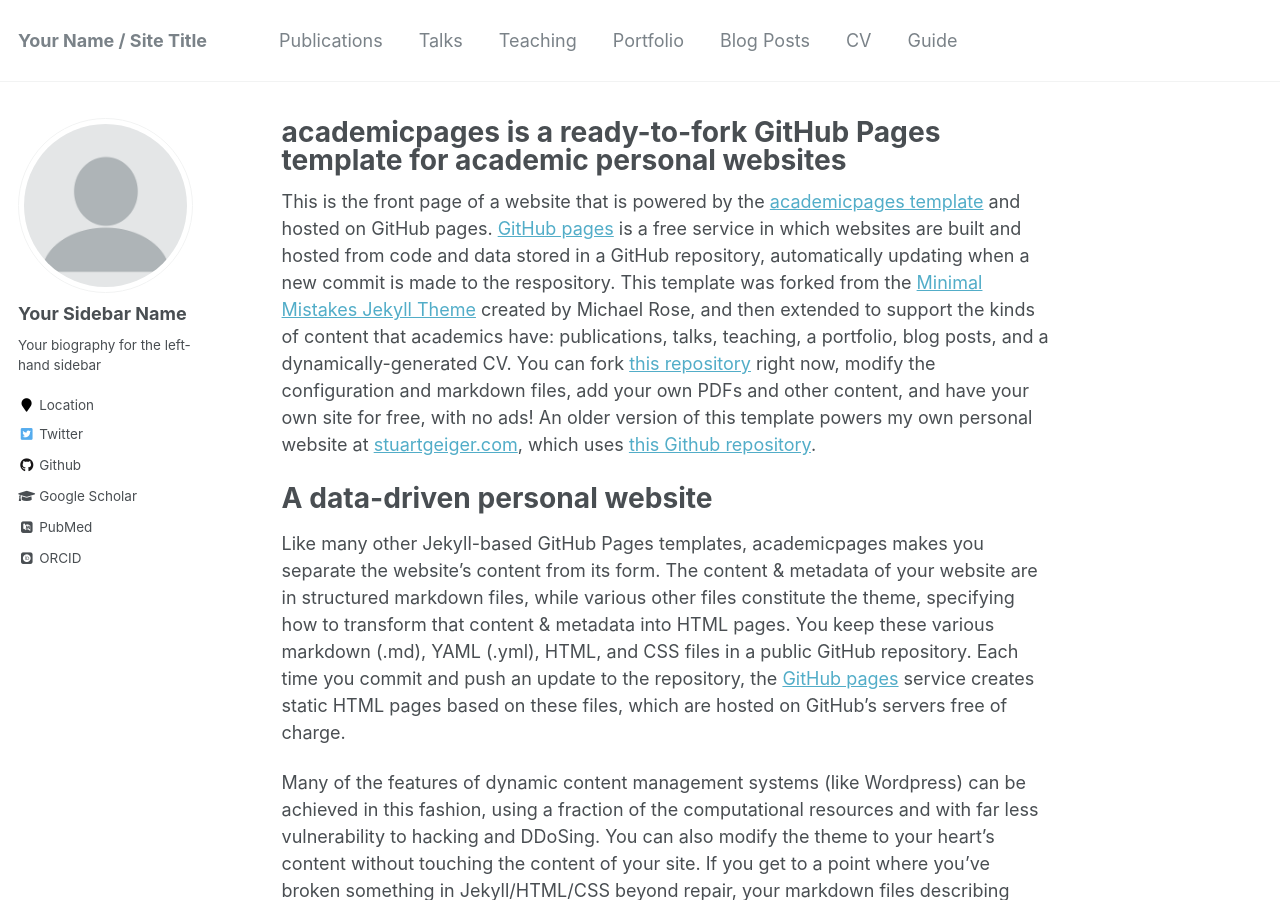
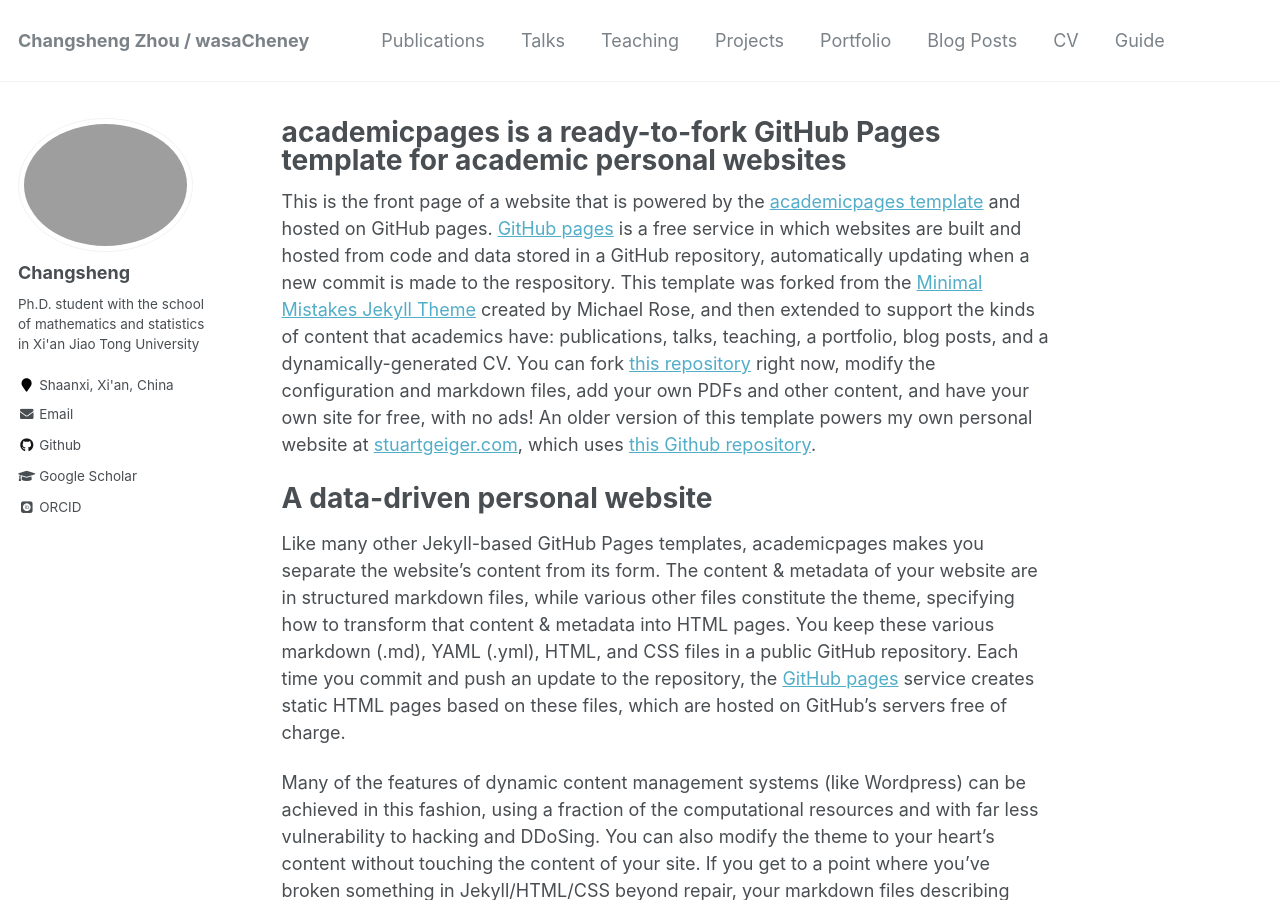
Before and after one commit to wasaCheney/wasaCheney.github.io, a Jekyll site: the page built from _pages/about.md, in a window 1280 px wide and 900 px high. Built offline with Jekyll 4.4.1, drawn with Linux system fonts in a browser that asks for light colours; some web fonts are replaced; some of the changed text lies outside the part shown.

Commit message:
Main page and sidebar modification

```diff
--- a/_config.yml
+++ b/_config.yml
@@ -7,13 +7,13 @@
 
 # Site Settings
 locale                   : "en-US"
-title                    : "Your Name / Site Title"
+title                    : "Changsheng Zhou / wasaCheney"
 title_separator          : "-"
-name                     : &name "Your Name"
+name                     : &name "Changsheng Zhou"
 description              : &description "personal description"
-url                      : https://academicpages.github.io # the base hostname & protocol for your site e.g. "https://mmistakes.github.io"
+url                      : "https://wasaCheney.github.io" # the base hostname & protocol for your site e.g. "https://mmistakes.github.io"
 baseurl                  : "" # the subpath of your site, e.g. "/blog"
-repository               : "academicpages/academicpages.github.io"
+repository               : "wasaCheney/wasaCheney.github.io"
 teaser                   :  # filename of teaser fallback teaser image placed in /images/, .e.g. "500x300.png"
 breadcrumbs              : false # true, false (default)
 words_per_minute         : 160
@@ -57,7 +57,7 @@ yandex_site_verification :
 
 # Social Sharing
 twitter:
-  username               : &twitter
+  username               : # &twitter
 facebook:
   username               :
   app_id                 :
@@ -80,14 +80,14 @@ analytics:
 
 # Site Author
 author:
-  name             : "Your Sidebar Name"
-  avatar           : "profile.png"
-  bio              : "Your biography for the left-hand sidebar"
-  location         : "Location"
+  name             : "Changsheng"
+  avatar           : "profile_cheney.jpg"
+  bio              : "Ph.D. student with the school of mathematics and statistics in Xi'an Jiao Tong University"
+  location         : "Shaanxi, Xi'an, China"
   employer         :
-  pubmed           : "https://www.ncbi.nlm.nih.gov/pubmed/?term=john+snow"
-  googlescholar    : "http://yourfullgooglescholarurl.com"
-  email            :
+  pubmed           : # "https://www.ncbi.nlm.nih.gov/pubmed/?term=john+snow"
+  googlescholar    : "https://scholar.google.com/citations?user=Uz7s7hsAAAAJ&hl=en"
+  email            : "zhouchangsheng3@stu.xjtu.edu.cn"
   researchgate     :  # example: "https://www.researchgate.net/profile/yourprofile"
   uri              :
   bitbucket        :
@@ -96,22 +96,24 @@ author:
   flickr           :
   facebook         :
   foursquare       :
-  github           : "academicpages"
+  github           : "wasaCheney"
   google_plus      :
   keybase          :
   instagram        :
   impactstory      : #"https://profiles.impactstory.org/u/xxxx-xxxx-xxxx-xxxx"
   lastfm           :
   linkedin         :
-  orcid            : "http://orcid.org/yourorcidurl"
+  orcid            : "http://orcid.org/0000-0003-1510-3881"
   pinterest        :
   soundcloud       :
   stackoverflow    : # http://stackoverflow.com/users/123456/username
   steam            :
   tumblr           :
-  twitter          : "replacethistwitterhandle"
+  twitter          : #"replacethistwitterhandle"
   vine             :
   weibo            :
+  # add by Cheney
+  bilibili         : "https://space.bilibili.com/22239848"
   xing             :
   youtube          :
   wikipedia        :
@@ -178,6 +180,9 @@ collections:
   teaching:
     output: true
     permalink: /:collection/:path/
+  projects:
+    output: true
+    permalink: /:collection/:path/
   publications:
     output: true
     permalink: /:collection/:path/
@@ -213,6 +218,16 @@ defaults:
   - scope:
       path: ""
       type: teaching
+    values:
+      layout: single
+      author_profile: true
+      share: true
+      comments: true
+  # add by Cheney
+  # _projects
+  - scope:
+      path: ""
+      type: projects
     values:
       layout: single
       author_profile: true
--- a/_data/navigation.yml
+++ b/_data/navigation.yml
@@ -8,6 +8,10 @@ main:
 
   - title: "Teaching"
     url: /teaching/
+
+  # add by Cheney
+  - title: "Projects"
+    url: /projects/
 
   - title: "Portfolio"
     url: /portfolio/
```
Also changed, not shown: README.md (+9 -0 lines), _projects/2018-2020_unmixing_generative_model.md (added), 1 other file.
